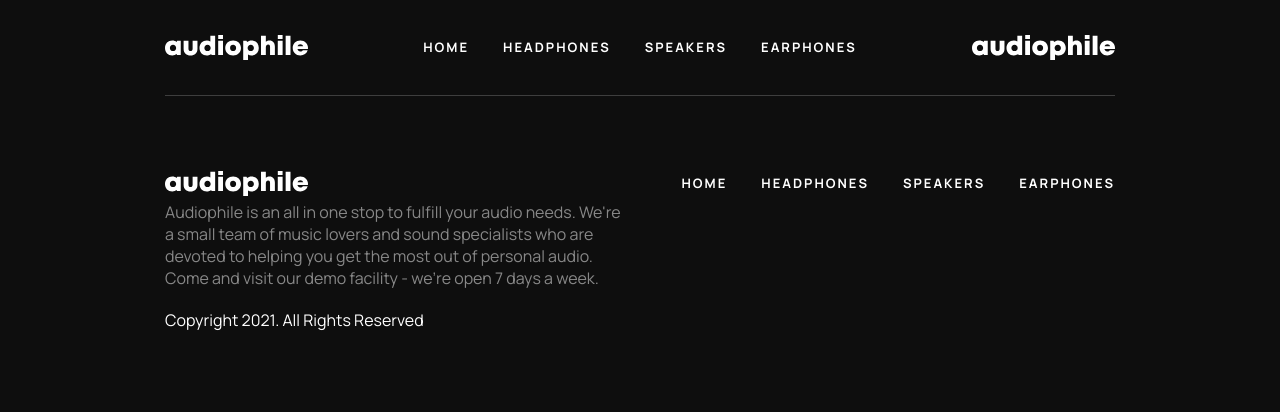
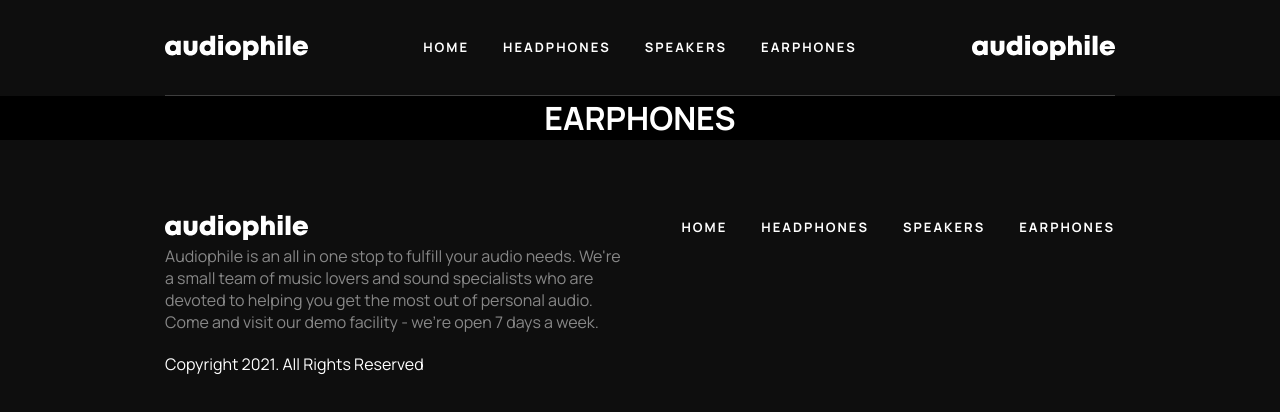
Before and after one commit to oyindamolaWbCode/Audiophile_ecommerce, a React (Vite) app: page /earphones in a window 1280 px wide. Shown: the top 412 px of the page. Built offline with nearby package versions, Linux system fonts and the light colour scheme.

Commit message:
pages on nav

```diff
--- a/src/App.jsx
+++ b/src/App.jsx
@@ -7,6 +7,9 @@ import Cart from "./Components/Cart/Cart";
 import Footer from "./Components/Footer/Footer";
 import "./App.css";
 import { BrowserRouter, Routes, Route } from "react-router-dom";
+import Speakers from "./Components/Speaker/Speakers";
+import Headphones from "./Components/HeadPhones/Headphones";
+import Earphones from "./Components/Earphones/Earphones";
 
 function App() {
   return (
@@ -19,7 +22,11 @@ function App() {
         <main>
           <Routes>
             <Route path="/" element={<Home />} />
+            <Route path="/speakers" element={<Speakers />} />
+            <Route path="/headphones" element={<Headphones />} />
+            <Route path="/earphones" element={<Earphones />} />
             <Route path="/checkoutpage" element={<CheckoutPage />} />
+
             <Route path="/productdetailpage" element={<ProductDetailPage />} />
             <Route path="/categorypage" element={<CategoryPage />} />
           </Routes>
--- a/src/Components/Card/Card.jsx
+++ b/src/Components/Card/Card.jsx
@@ -4,14 +4,14 @@ import icon from "../../assets/Icons/icon-arrow-right.svg";
 import { Link } from "react-router-dom";
 
 function Card(props) {
-  const { title, imgpath } = props;
+  const { title, imgpath, link } = props;
 
   return (
     <div className="card-category">
       <img src={imgpath} alt="image" className="card-category-image" />
       <h5 className="card-category-text">{title}</h5>
       <div className="card-category-link-container">
-        <Link to="" className="card-category-link">
+        <Link to={link} className="card-category-link">
           Shop
         </Link>
         <img src={icon} className="card-category-icon" />
--- a/src/Components/Cards/Cards.jsx
+++ b/src/Components/Cards/Cards.jsx
@@ -7,9 +7,9 @@ import earphoneImg from "../../assets/Images/image-category-thumbnail-earphones.
 function Cards(style) {
   return (
     <div className="cards-category" style={style}>
-      <Card title="headphone" imgpath={headphoneImg} />
-      <Card title="speaker" imgpath={speakerImg} />
-      <Card title="earphone" imgpath={earphoneImg} />
+      <Card title="headphone" imgpath={headphoneImg} link="/headphones" />
+      <Card title="speaker" imgpath={speakerImg} link="/speakers" />
+      <Card title="earphone" imgpath={earphoneImg} link="/earphones" />
     </div>
   );
 }
--- a/src/Components/Earphones/Earphones.jsx
+++ b/src/Components/Earphones/Earphones.jsx
@@ -0,0 +1,12 @@
+import React from "react";
+import NavHeader from "../NavHeaders/NavHeader";
+
+const Earphones = () => {
+  return (
+    <div className="earphone_container">
+      <NavHeader centerIt="Earphones" />
+    </div>
+  );
+};
+
+export default Earphones;
--- a/src/Components/HeadPhones/Headphones.jsx
+++ b/src/Components/HeadPhones/Headphones.jsx
@@ -0,0 +1,12 @@
+import React from "react";
+import NavHeader from "../NavHeaders/NavHeader";
+
+const Headphones = () => {
+  return (
+    <div className="headphones_container">
+      <NavHeader centerIt="Headphones" />
+    </div>
+  );
+};
+
+export default Headphones;
--- /dev/null
+++ b/src/Components/NavHeaders/NavHeader.css
@@ -0,0 +1,7 @@
+.center-it {
+  background-color: black;
+  color: white;
+  font-size: bolder;
+  text-transform: uppercase;
+  text-align: center;
+}
--- /dev/null
+++ b/src/Components/NavHeaders/NavHeader.jsx
@@ -0,0 +1,12 @@
+import React from "react";
+import "./NavHeader.css";
+const NavHeader = (props) => {
+  const { centerIt } = props;
+  return (
+    <div className="center-it">
+      <h1>{centerIt}</h1>
+    </div>
+  );
+};
+
+export default NavHeader;
--- a/src/Components/Navigation/Navigation.jsx
+++ b/src/Components/Navigation/Navigation.jsx
@@ -13,7 +13,7 @@ function Navigation(props) {
           <NavLink className="nav__nav-link" to="/">
             Home
           </NavLink>
-          <NavLink className="nav__nav-link" to="headphones">
+          <NavLink className="nav__nav-link" to="/headphones">
             Headphones
           </NavLink>
           <NavLink className="nav__nav-link" to="/speakers">
--- a/src/Components/Speaker/Speakers.jsx
+++ b/src/Components/Speaker/Speakers.jsx
@@ -0,0 +1,12 @@
+import React from "react";
+import "./Speaker.css";
+import NavHeader from "../NavHeaders/NavHeader";
+function Speakers(props) {
+  return (
+    <div className="speaker_container">
+      <NavHeader centerIt="Speakers" />
+    </div>
+  );
+}
+
+export default Speakers;
```
